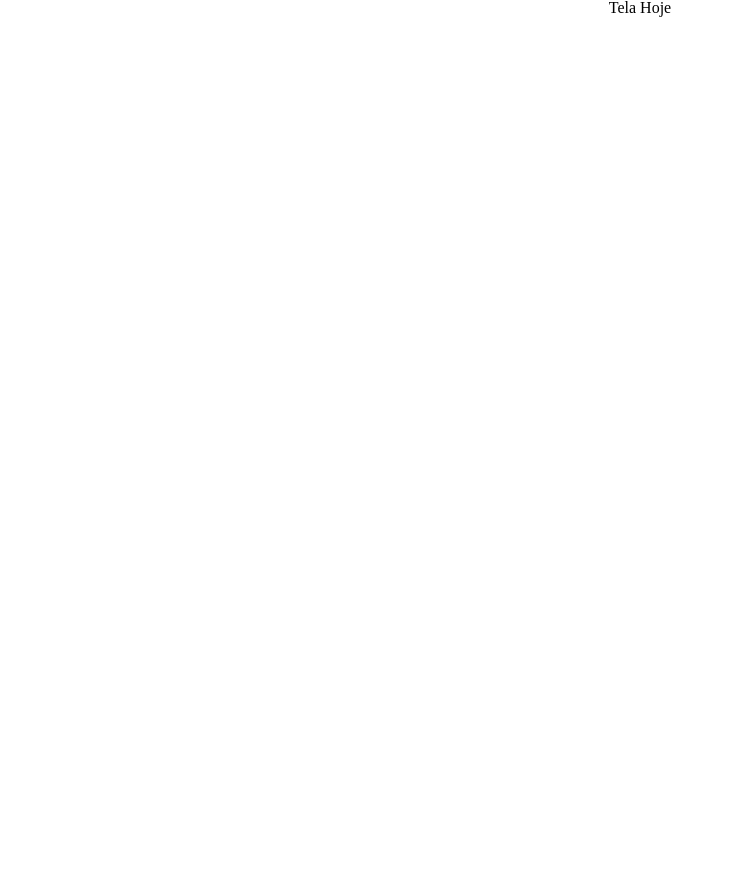
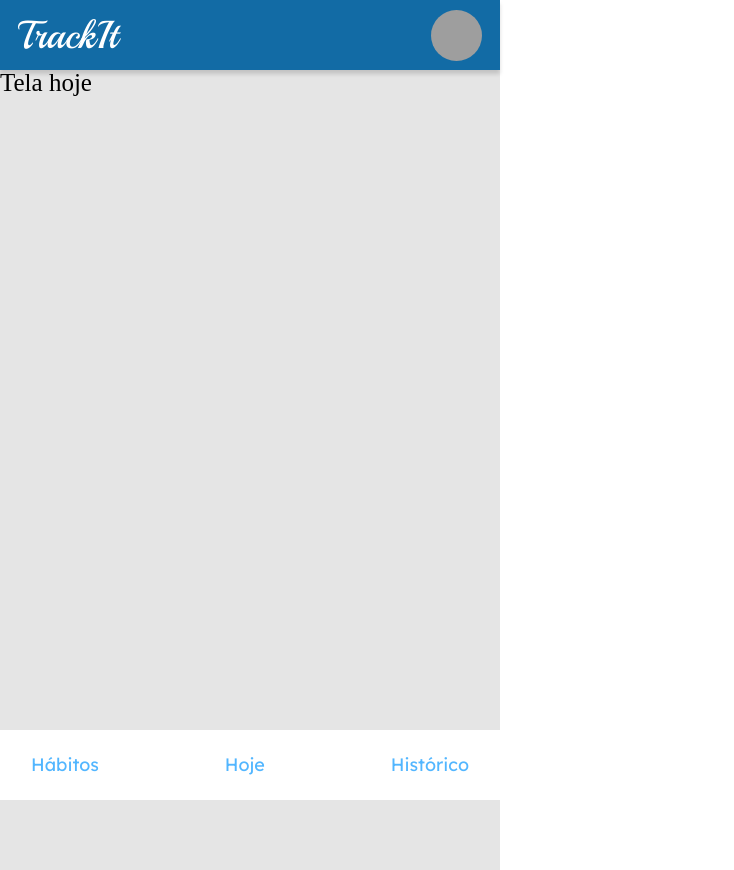
Before and after one commit to isadoragravila/projeto10-trackit, a React (Create React App) app: page /hoje in a window 1280 px wide. Shown: the whole page, without its empty margins (0-734 px from the left). Before the commit the page ends 800 px from the top, so only its background shows below. Built offline with nearby package versions, Linux system fonts and the light colour scheme; grey boxes are pictures that could not be loaded.

Commit message:
Layout topo e menu

```diff
--- a/src/Assets/style.css
+++ b/src/Assets/style.css
@@ -1,11 +1,4 @@
 @import url('https://fonts.googleapis.com/css2?family=Lexend+Deca&family=Playball&display=swap');
-
-body {
-    display: flex;
-    flex-direction: column;
-    align-items: center;
-    justify-content: center;
-}
 
 * {
     box-sizing: border-box;
--- /dev/null
+++ b/src/Components/Menu.js
@@ -0,0 +1,31 @@
+import styled from 'styled-components';
+
+export default function Menu () {
+    return (
+        <Conteiner>
+            <p>Hábitos</p>
+            <p>Hoje</p>
+            <p>Histórico</p>
+        </Conteiner>
+    );
+}
+
+const Conteiner = styled.div`
+    height: 70px;
+    max-width: 500px;
+    width: 100%;
+    background-color: #FFFFFF;
+    position: fixed;
+    bottom: 0;
+    display: flex;
+    align-items: center;
+    justify-content: space-between;
+    padding: 0 31px;
+
+    p {
+        font-family: 'Lexend Deca';
+        font-weight: 400;
+        font-size: 18px;
+        color: #52B6FF;
+    }
+`;
--- a/src/Components/TelaHabitos.js
+++ b/src/Components/TelaHabitos.js
@@ -1,5 +1,27 @@
+import styled from 'styled-components';
+import Menu from './Menu';
+import Topo from "./Topo";
+
 export default function TelaHabitos () {
     return (
-        <h1>Tela Hábitos</h1>
+        <>
+            <Topo />
+            <Conteiner>
+                <h1>Tela habitos</h1>
+            </Conteiner>
+            <Menu />
+        </>
+
     );
 }
+
+const Conteiner = styled.div`
+    margin-top: 70px;
+    height: 100vh;
+    background-color: #E5E5E5;
+    max-width: 500px;
+    min-width: 375px;
+    h1 {
+        font-size: 25px;
+    }
+`;
--- a/src/Components/TelaHistorico.js
+++ b/src/Components/TelaHistorico.js
@@ -1,5 +1,27 @@
+import styled from 'styled-components';
+import Menu from './Menu';
+import Topo from "./Topo";
+
 export default function TelaHistorico () {
     return (
-        <h1>Tela Historico</h1>
+        <>
+            <Topo />
+            <Conteiner>
+                <h1>Tela historico</h1>
+            </Conteiner>
+            <Menu />
+        </>
+
     );
 }
+
+const Conteiner = styled.div`
+    margin-top: 70px;
+    height: 100vh;
+    background-color: #E5E5E5;
+    max-width: 500px;
+    min-width: 375px;
+    h1 {
+        font-size: 25px;
+    }
+`;
--- a/src/Components/TelaHoje.js
+++ b/src/Components/TelaHoje.js
@@ -1,5 +1,27 @@
-export default function TelaHoje () {
+import styled from 'styled-components';
+import Menu from './Menu';
+import Topo from "./Topo";
+
+export default function TelaHoje() {
     return (
-        <h1>Tela Hoje</h1>
+        <>
+            <Topo />
+            <Conteiner>
+                <h1>Tela hoje</h1>
+            </Conteiner>
+            <Menu />
+        </>
+
     );
 }
+
+const Conteiner = styled.div`
+    margin-top: 70px;
+    height: 100vh;
+    background-color: #E5E5E5;
+    max-width: 500px;
+    min-width: 375px;
+    h1 {
+        font-size: 25px;
+    }
+`;
--- /dev/null
+++ b/src/Components/Topo.js
@@ -0,0 +1,38 @@
+import styled from 'styled-components';
+
+export default function Topo () {
+    return (
+        <Conteiner>
+            <h1>TrackIt</h1>
+            <img src="https://cinemacao.com/wp-content/uploads/2016/12/bob-esponja-3-1130x590.jpg" alt="usuario" />
+        </Conteiner>
+    );
+}
+
+const Conteiner = styled.div`
+    height: 70px;
+    max-width: 500px;
+    width: 100%;
+    background-color: #126BA5;
+    box-shadow: 0px 4px 4px rgba(0, 0, 0, 0.15);
+    position: fixed;
+    top: 0;
+    display: flex;
+    align-items: center;
+    justify-content: space-between;
+    padding: 0 18px;
+
+    h1 {
+        font-family: 'Playball';
+        font-weight: 400;
+        font-size: 38.982px;
+        color: #FFFFFF;
+    }
+
+    img {
+        width: 51px;
+        height: 51px;
+        object-fit: cover;
+        border-radius: 25.5px;
+    }
+`;
```
